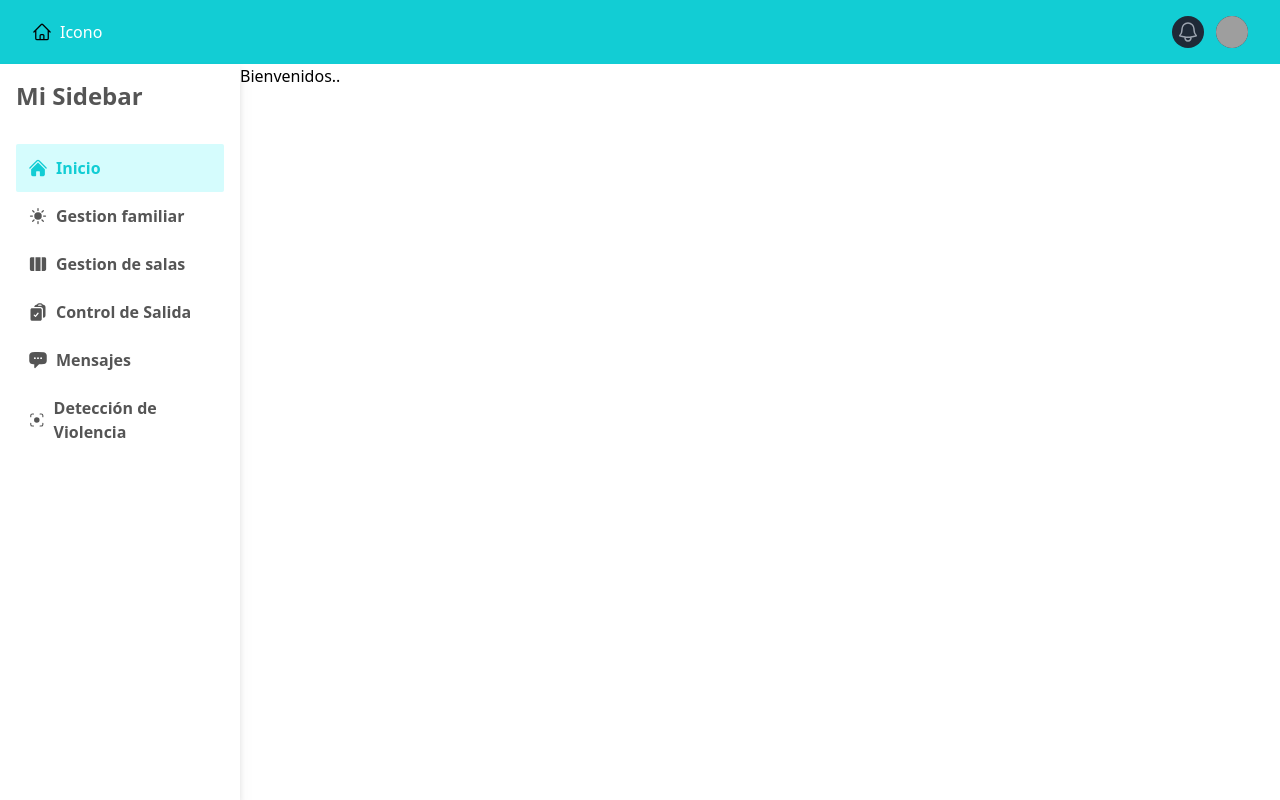
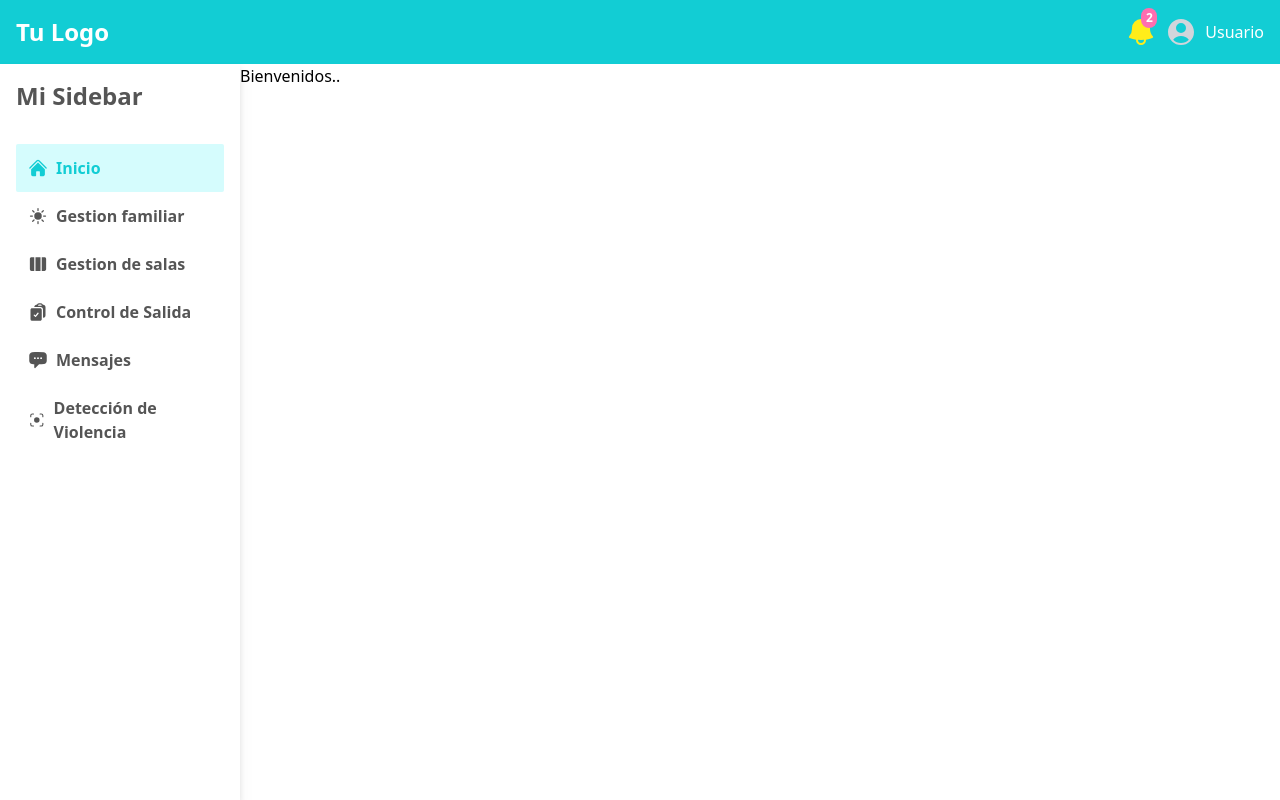
Before and after one commit to Vane737/kidsecure-front, a React (Vite) app: page / in a window 1280 px wide. Built offline with nearby package versions, Linux system fonts and the light colour scheme; grey boxes are pictures that could not be loaded.

Commit message:
add component notification

```diff
--- a/src/App.jsx
+++ b/src/App.jsx
@@ -11,6 +11,7 @@ import { Parents, CreateEditParents, ReadParents } from './pages/parents';
 import { Personnel, ReadPersonnel, CreateEditPersonnel, VerifyPersonnel } from './pages/personnel';
 import { Classroom, CreateEditClassroom, ReadClassroom, ChildrenList } from './pages/classroom';
 import { ViolenceCamera } from './pages/violence';
+import ImageClassifierComponent from './pages/ImageClassifierComponent';
 
 // import viteLogo from '/vite.svg'
 
@@ -70,6 +71,7 @@ function App() {
             <Route path='create' element={<CreateEditClassroom /> } />
             <Route path='edit/:id' element={<CreateEditClassroom /> } />
             <Route path=':id' element={<ReadClassroom /> } />
+            <Route path='classifier' element={<ImageClassifierComponent /> } />
           </Route>
 
           {/* <Route path='/padres'>
--- a/src/components/NavBar.jsx
+++ b/src/components/NavBar.jsx
@@ -1,155 +1,102 @@
-import { Disclosure, Menu, Transition } from '@headlessui/react'
-import { Bars3Icon, BellIcon, HomeIcon, XMarkIcon } from '@heroicons/react/24/outline'
-// import classNames from 'classnames'
+import { useState } from 'react';
+import { Link } from 'react-router-dom';
+import { UserCircleIcon, BellIcon } from '@heroicons/react/24/solid';
+import { usePopper } from 'react-popper';
+import NotificationItem from './utils/NotificationItem'; // Asegúrate de importar correctamente el componente NotificationItem
 
+const NavBar = () => {
+  const [referenceElement, setReferenceElement] = useState(null);
+  const [popperElement, setPopperElement] = useState(null);
+  const [isNotificationOpen, setNotificationOpen] = useState(false);
+  const [notificationCount, setNotificationCount] = useState(0);
 
+  const openNotification = () => {
+    setNotificationOpen(!isNotificationOpen);
+  };
 
-const navigation = [
-  { name: 'Dashboard', href: '#', current: false },
-  { name: 'Home', href: '/', current: false },
-  { name: 'Acerca', href: '/acerca', current: false },
-  { name: 'Contacto', href: '#', current: false },
-]
+  const notifications = [
+    {
+      id: 1,
+      title: "Se ha identificado un acto de violencia",
+      description: "Visualiza y confirma que sí es un acto de violencia"
+    },
+    {
+      id: 2,
+      title: "Nueva notificación",
+      description: "Descripción de la nueva notificación"
+    },
+    // Agrega más notificaciones según sea necesario
+  ];
 
-function classNames(...classes) {
-  return classes.filter(Boolean).join(' ')
-}
+  // Método simulado que devuelve la cantidad de notificaciones
+  const getNotificationCount = () => {
+    // Aquí deberías llamar a tu método real que devuelve la cantidad de notificaciones
+    // Este es solo un ejemplo simulado
+    return notifications.length; // Cambia esto con la lógica real
+  };
 
-export default function NavBar() {
+  // Actualizar el conteo de notificaciones cuando el componente se monta
+  useState(() => {
+    setNotificationCount(getNotificationCount());
+  }, []);
+
+  const { styles, attributes } = usePopper(referenceElement, popperElement, {
+    placement: 'bottom-end',
+    modifiers: [
+      {
+        name: 'offset',
+        options: {
+          offset: [0, 10], // Ajusta el desplazamiento según tus necesidades
+        },
+      },
+    ],
+  });
 
   return (
-      <Disclosure as="nav" className="bg-primary">
-        {({ open }) => (
-          <>
-            <div className="mx-auto sm:px-6 lg:px-8">
-              <div className="relative flex h-16 items-center justify-between">
-                <div className="absolute inset-y-0 left-0 flex items-center sm:hidden">
-                  {/* Mobile menu button*/}
-                  <Disclosure.Button className="relative inline-flex items-center justify-center rounded-md p-2 text-white hover:bg-gray-700 hover:text-white focus:outline-none focus:ring-2 focus:ring-inset focus:ring-white">
-                    <span className="absolute -inset-0.5" />
-                    <span className="sr-only">Open main menu</span>
-                    {open ? (
-                      <XMarkIcon className="block h-6 w-6" aria-hidden="true" />
-                    ) : (
-                      <Bars3Icon className="block h-6 w-6" aria-hidden="true" />
+    <nav className="bg-primary py-2 px-4">
+      <div className="container mx-auto flex justify-between items-center">
+        <Link to="/" className="text-white text-2xl font-bold">
+          Tu Logo
+        </Link>
+
+        <div className="flex items-center space-x-2">
+          {/* Icono de campana con conteo de notificaciones */}
+          <div
+            ref={setReferenceElement}
+            onClick={openNotification}
+            className="cursor-pointer relative"
+          >
+            <BellIcon className="h-12 w-8 text-secondary" />
+            {notificationCount > 0 && (
+              <div className="absolute bottom-7 right-0 text-xs font-semibold pt-0.5 bg-customPink text-white rounded-full w-4 h-5 text-center">
+                {notificationCount}
+              </div>
             )}
-                  </Disclosure.Button>
           </div>
-                <div className="flex flex-1 items-center justify-center sm:items-stretch sm:justify-start">
-                  <div className="flex flex-shrink-0 items-center">
-                  <HomeIcon className="h-5 w-5 mr-2" />
-                    <a href="/" className="text-white">
-                      Icono
-                    </a>
+
+          {/* Información del usuario */}
+          <div className="flex items-center space-x-2">
+            <UserCircleIcon className="h-8 w-8 text-gray-300" />
+            <span className="text-white">Usuario</span>
           </div>
-                  {/* <div className="hidden sm:ml-6 sm:block">
-                    <div className="flex space-x-4">
-                      {navigation.map((item) => (
-                        <a
-                          key={item.name}
-                          href={item.href}
-                          className={classNames(
-                            item.current ? 'bg-gray-900 text-white' : 'text-gray-300 hover:bg-gray-700 hover:text-white',
-                            'rounded-md px-3 py-2 text-sm font-medium'
-                          )}
-                          aria-current={item.current ? 'page' : undefined}
+        </div>
+          {isNotificationOpen && (
+            <div
+              ref={setPopperElement}
+              style={styles.popper}
+              {...attributes.popper}
+              className="fixed bg-cyan-50 p-4 rounded-md shadow-md"
             >
-                          {item.name}
-                        </a>
+              {notifications.map((notification) => (
+                <NotificationItem key={notification.id} notification={notification} />
               ))}
             </div>
-                  </div> */}
-                </div>
-                <div className="absolute inset-y-0 right-0 flex items-center pr-2 sm:static sm:inset-auto sm:ml-6 sm:pr-0">
-                  <button
-                    type="button"
-                    className="relative rounded-full bg-gray-800 p-1 text-gray-400 hover:text-white focus:outline-none focus:ring-2 focus:ring-white focus:ring-offset-2 focus:ring-offset-gray-800"
-                  >
-                    <span className="absolute -inset-1.5" />
-                    <span className="sr-only">View notifications</span>
-                    <BellIcon className="h-6 w-6" aria-hidden="true" />
-                  </button>
-
-                  {/* Profile dropdown */}
-                  <Menu as="div" className="relative ml-3">
-                    <div>
-                      <Menu.Button className="relative flex rounded-full bg-gray-800 text-sm focus:outline-none focus:ring-2 focus:ring-white focus:ring-offset-2 focus:ring-offset-gray-800">
-                        <span className="absolute -inset-1.5" />
-                        <span className="sr-only">Open user menu</span>
-                        <img
-                          className="h-8 w-8 rounded-full"
-                          src="https://images.unsplash.com/photo-1472099645785-5658abf4ff4e?ixlib=rb-1.2.1&ixid=eyJhcHBfaWQiOjEyMDd9&auto=format&fit=facearea&facepad=2&w=256&h=256&q=80"
-                          alt=""
-                        />
-                      </Menu.Button>
-                    </div>
-                    <Transition
-                      // as={Fragment}
-                      enter="transition ease-out duration-100"
-                      enterFrom="transform opacity-0 scale-95"
-                      enterTo="transform opacity-100 scale-100"
-                      leave="transition ease-in duration-75"
-                      leaveFrom="transform opacity-100 scale-100"
-                      leaveTo="transform opacity-0 scale-95"
-                    >
-                      <Menu.Items className="absolute right-0 z-10 mt-2 w-48 origin-top-right rounded-md bg-white py-1 shadow-lg ring-1 ring-black ring-opacity-5 focus:outline-none">
-                        <Menu.Item>
-                          {({ active }) => (
-                            <a
-                              href="#"
-                              className={classNames(active ? 'bg-gray-100' : '', 'block px-4 py-2 text-sm text-gray-700')}
-                            >
-                              Your Profile
-                            </a>
           )}
-                        </Menu.Item>
-                        <Menu.Item>
-                          {({ active }) => (
-                            <a
-                              href="#"
-                              className={classNames(active ? 'bg-gray-100' : '', 'block px-4 py-2 text-sm text-gray-700')}
-                            >
-                              Settings
-                            </a>
-                          )}
-                        </Menu.Item>
-                        <Menu.Item>
-                          {({ active }) => (
-                            <a
-                              href="#"
-                              className={classNames(active ? 'bg-gray-100' : '', 'block px-4 py-2 text-sm text-gray-700')}
-                            >
-                              Sign out
-                            </a>
-                          )}
-                        </Menu.Item>
-                      </Menu.Items>
-                    </Transition>
-                  </Menu>
-                </div>
-              </div>
       </div>
 
-            <Disclosure.Panel className="sm:hidden">
-              <div className="space-y-1 px-2 pb-3 pt-2">
-                {navigation.map((item) => (
-                  <Disclosure.Button
-                    key={item.name}
-                    as="a"
-                    href={item.href}
-                    className={classNames(
-                      item.current ? 'bg-gray-900 text-white' : 'text-gray-300 hover:bg-gray-700 hover:text-white',
-                      'block rounded-md px-3 py-2 text-base font-medium'
-                    )}
-                    aria-current={item.current ? 'page' : undefined}
-                  >
-                    {item.name}
-                  </Disclosure.Button>
-                ))}
-              </div>
-            </Disclosure.Panel>
-          </>
-        )}
-      </Disclosure>
-    )
-}
+      {/* Popover de Notificaciones */}
+    </nav>
+  );
+};
+
+export default NavBar;
--- /dev/null
+++ b/src/components/utils/NotificationItem.jsx
@@ -0,0 +1,51 @@
+/* eslint-disable react/prop-types */
+// import { useState } from 'react';
+import { useParams } from 'react-router-dom';
+import { InformationCircleIcon } from '@heroicons/react/24/solid';
+import Default from '../../assets/img/default.jpg';
+
+// import PropTypes from "prop-types";
+
+const NotificationItem = ({ notification }) => {
+  const { id: currentId } = useParams();
+
+  const handleNotificationClick = () => {
+    // Pasa el ID de la notificación al hacer clic
+    console.log('Abrir notificación con ID:', currentId);
+    // Añade la lógica para abrir la nueva pestaña con el ID de la notificación
+  };
+
+  return (
+    <div className="flex items-center p-4 border-b">
+      {/* Icono de la notificación (puedes cambiarlo según tus necesidades) */}
+      <div className="flex-shrink-0 mr-4">
+        <img
+          src={Default} // Reemplaza con la ruta a tu ícono
+          alt="Notification Icon"
+          className="h-8 w-8"
+        />
+      </div>
+
+      {/* Contenido de la notificación */}
+      <div className="flex-1">
+        <h3 className="text-lg font-semibold">{notification.title ? notification.title : "Se ha identificado un acto de violencia"}</h3>
+        <p className="text-sm text-gray-500">{notification.description ? notification.description : "Visualiza y confirma que si es un acto de violencia"}</p>
+      </div>
+
+      {/* Enlace para abrir una nueva pestaña */}
+      <button
+        onClick={handleNotificationClick}
+        className="ml-4 text-blue-500 hover:underline focus:outline-none"
+      >
+        <InformationCircleIcon className="h-5 w-5" />
+      </button>
+    </div>
+  );
+};
+
+export default NotificationItem;
+
+// NotificationItem.proptypes = {
+    // notification: PropTypes.object.isRequired,
+    // description: PropTypes.string.isRequired,
+//   };
--- a/src/components/utils/ProgressBar.jsx
+++ b/src/components/utils/ProgressBar.jsx
@@ -1,3 +1,4 @@
+// eslint-disable-next-line react/prop-types
 const ProgressBar = ({ progress }) => {
     return (
       <div className="w-64 h-2 bg-gray-200 rounded-full">
--- a/src/pages/parents/Parents.jsx
+++ b/src/pages/parents/Parents.jsx
@@ -60,7 +60,7 @@ export const Parents = () => {
     <div className="w-full p-5 container">
       <div className="mt-3 w-full">
         <div className='flex justify-between px-5 py-5 items-center'>
-            <h1 className="text-2xl font-semibold text-gray-400">Padres</h1>
+        <h1 className="text-2xl font-semibold text-gray-400">Padres</h1>
             <button className='bg-customGreen rounded-md p-2 font-semibold pr-4 pl-4 text-white'
             onClick={handleClickCreate}>Añadir padre o tutor</button>
         </div>
```
Also changed, not shown: package.json (+7 -0 lines), src/pages/ImageClassifierComponent.jsx (added, +88 -0 lines), 2 other files (tests, documents, lock files or other folders). Lines whose indentation alone changed are shown as unchanged.
